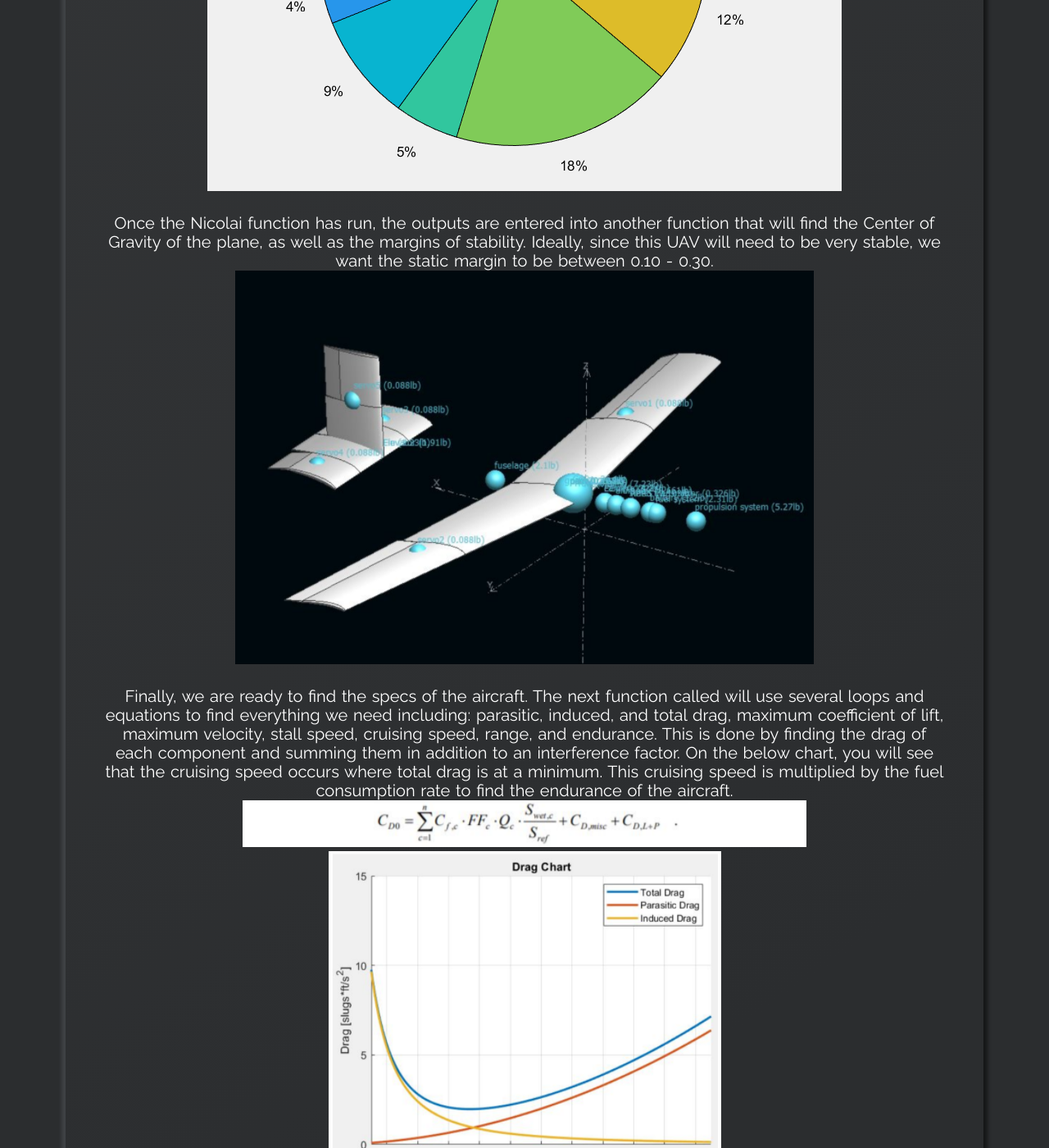
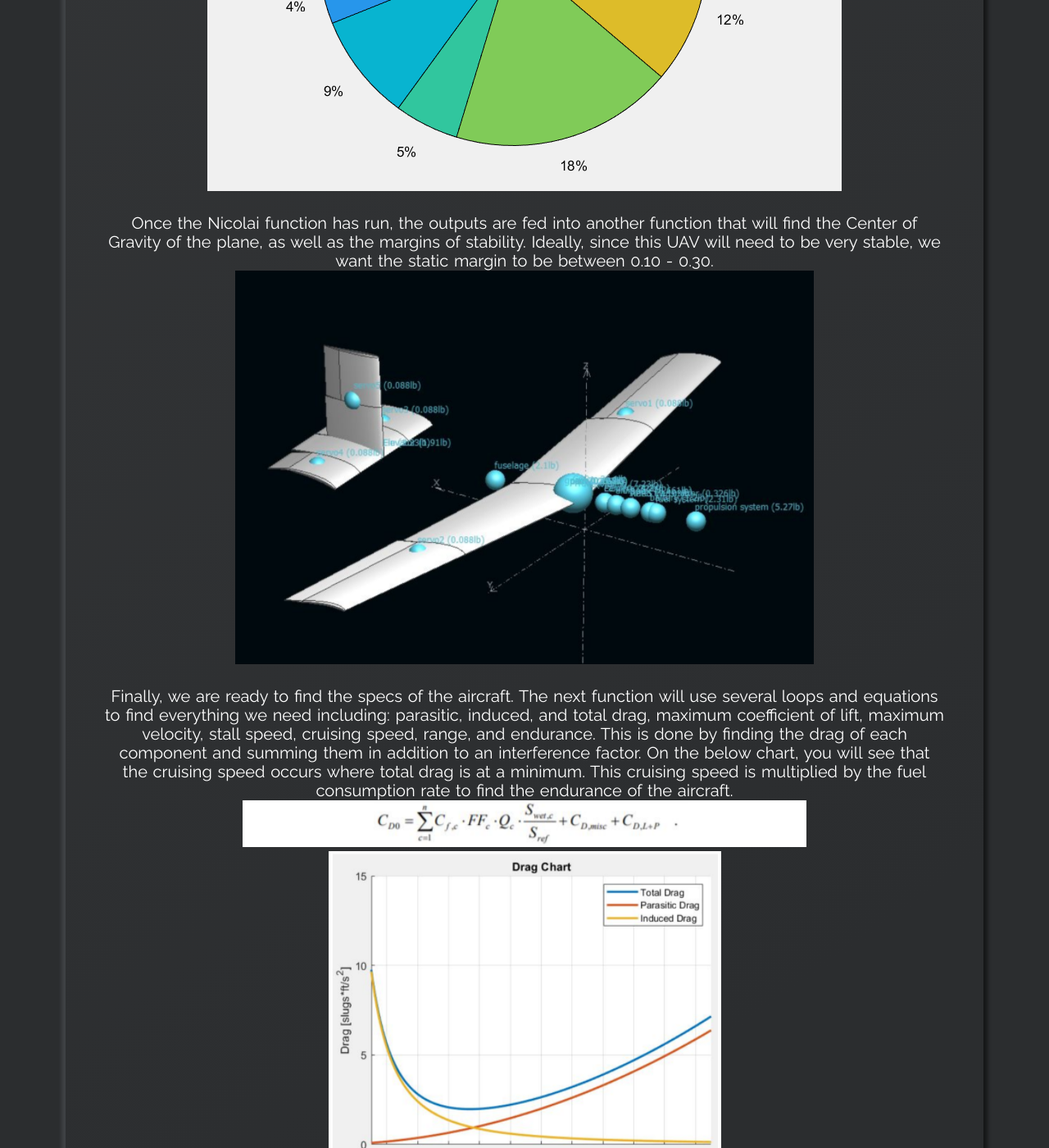
Before and after one commit to logansgithub/website, a Jekyll site: the page built from uav.md, in a window 1280 px wide and 1400 px high, scrolled down 1967 px. Shown: the whole window at 82% size. Built offline with Jekyll 4.4.1, drawn with Linux system fonts in a browser that asks for light colours.

Commit message:
Update section-uav.html

```diff
--- a/_includes/section-uav.html
+++ b/_includes/section-uav.html
@@ -20,11 +20,12 @@ The next step was to create a series of functions that will calculate the perfor
 </br>
 <IMG SRC="/website/assets/nicolai.png" alt="weight estimates" class="responsive">
 </br></br>
-Once the Nicolai function has run, the outputs are entered into another function that will find the Center of Gravity of the plane, as well as the margins of stability. Ideally, since this UAV will need to be very stable, we want the static margin to be between 0.10 - 0.30.
+Once the Nicolai function has run, the outputs are fed into another function that will find the Center of Gravity of the plane, as well as the margins of stability. Ideally, since this UAV will need to be very stable, we want the static margin to be between 0.10 - 0.30.
 </br>
 <IMG SRC="/website/assets/cg.png" alt="cg stability" class="responsive">
 </br></br>
-Finally, we are ready to find the specs of the aircraft. The next function called will use several loops and equations to find everything we need including: parasitic, induced, and total drag, maximum coefficient of lift, maximum velocity, stall speed, cruising speed, range, and endurance. This is done by finding the drag of each component and summing them in addition to an interference factor. On the below chart, you will see that the cruising speed occurs where total drag is at a minimum. This cruising speed is multiplied by the fuel consumption rate to find the endurance of the aircraft.
+Finally, we are ready to find the specs of the aircraft. The next function will use several loops and equations to find everything we need including: parasitic, induced, and total drag, maximum coefficient of lift, maximum velocity, stall speed, cruising speed, range, and endurance. This is done by finding the drag of each component and summing them in addition to an interference factor. On the below chart, you will see that the cruising speed occurs where total drag is at a minimum. This cruising speed is multiplied by the fuel consumption rate to find the endurance of the aircraft.
+</br>
 <IMG SRC="/website/assets/drag.png" alt="drag eqs" class="responsive">
 </br>
 <IMG SRC="/website/assets/dragchart.png" alt="drag plot" class="responsive">
```
